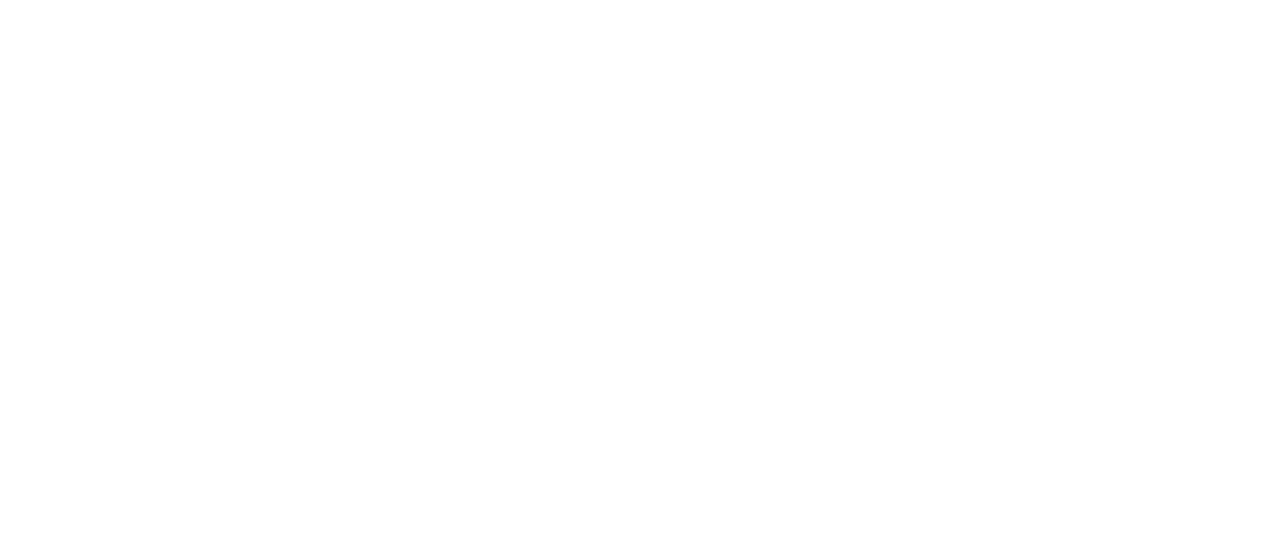
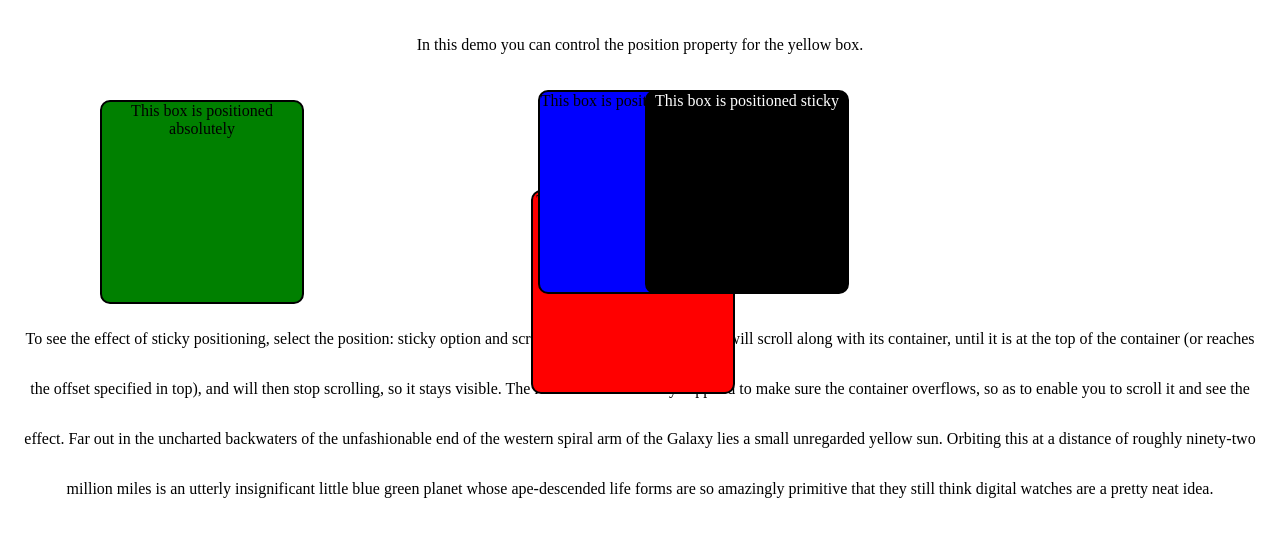
Before and after one commit to MERNMagician/Responsive-Design-Repo, a plain HTML site: page Positioning/index.html in a window 1280 px wide. Drawn offline with Linux system fonts and the light colour scheme.

Commit message:
Learned about the introduction of the position elements

```diff
--- a/Positioning/index.html
+++ b/Positioning/index.html
@@ -6,5 +6,28 @@
     <title>Positioning</title>
     <link rel="stylesheet" href="style.css" />
   </head>
-  <body></body>
+  <body>
+    <p>
+      In this demo you can control the position property for the yellow box.
+    </p>
+    <div class="boxes">
+      <div id="red">This box is positioned relative</div>
+      <div id="green">This box is positioned absolutely</div>
+      <div id="blue">This box is positioned by fixed</div>
+      <div id="black" style="color: white">This box is positioned sticky</div>
+    </div>
+    <p>
+      To see the effect of sticky positioning, select the position: sticky
+      option and scroll this container. The element will scroll along with its
+      container, until it is at the top of the container (or reaches the offset
+      specified in top), and will then stop scrolling, so it stays visible. The
+      rest of this text is only supplied to make sure the container overflows,
+      so as to enable you to scroll it and see the effect. Far out in the
+      uncharted backwaters of the unfashionable end of the western spiral arm of
+      the Galaxy lies a small unregarded yellow sun. Orbiting this at a distance
+      of roughly ninety-two million miles is an utterly insignificant little
+      blue green planet whose ape-descended life forms are so amazingly
+      primitive that they still think digital watches are a pretty neat idea.
+    </p>
+  </body>
 </html>
--- a/Positioning/style.css
+++ b/Positioning/style.css
@@ -2,3 +2,50 @@
   margin: 0;
   padding: 0;
 }
+body {
+  font-family: Fira Code;
+  text-align: center;
+}
+.boxes {
+  display: flex;
+  gap: 10px;
+  justify-content: center;
+}
+.boxes div {
+  border: 2px solid black;
+  height: 200px;
+  width: 200px;
+  border-radius: 10px;
+  text-align: center;
+}
+
+/*Doesnt affect the position of other element*/
+#red {
+  background-color: red;
+  position: relative;
+  top: 100px;
+  left: 100px;
+}
+/*Removed from the normal document flow , and is positioned to its closest ancestor*/
+#green {
+  background-color: green;
+  position: absolute;
+  top: 100px;
+  left: 100px;
+}
+/*
+Positioned relative to its initial containing block
+No space is created for the layout in the document or page
+*/
+#blue {
+  background-color: blue;
+  position: fixed;
+}
+#black {
+  background-color: black;
+  position: sticky;
+}
+p {
+  margin: 20px;
+  line-height: 50px;
+}
```
